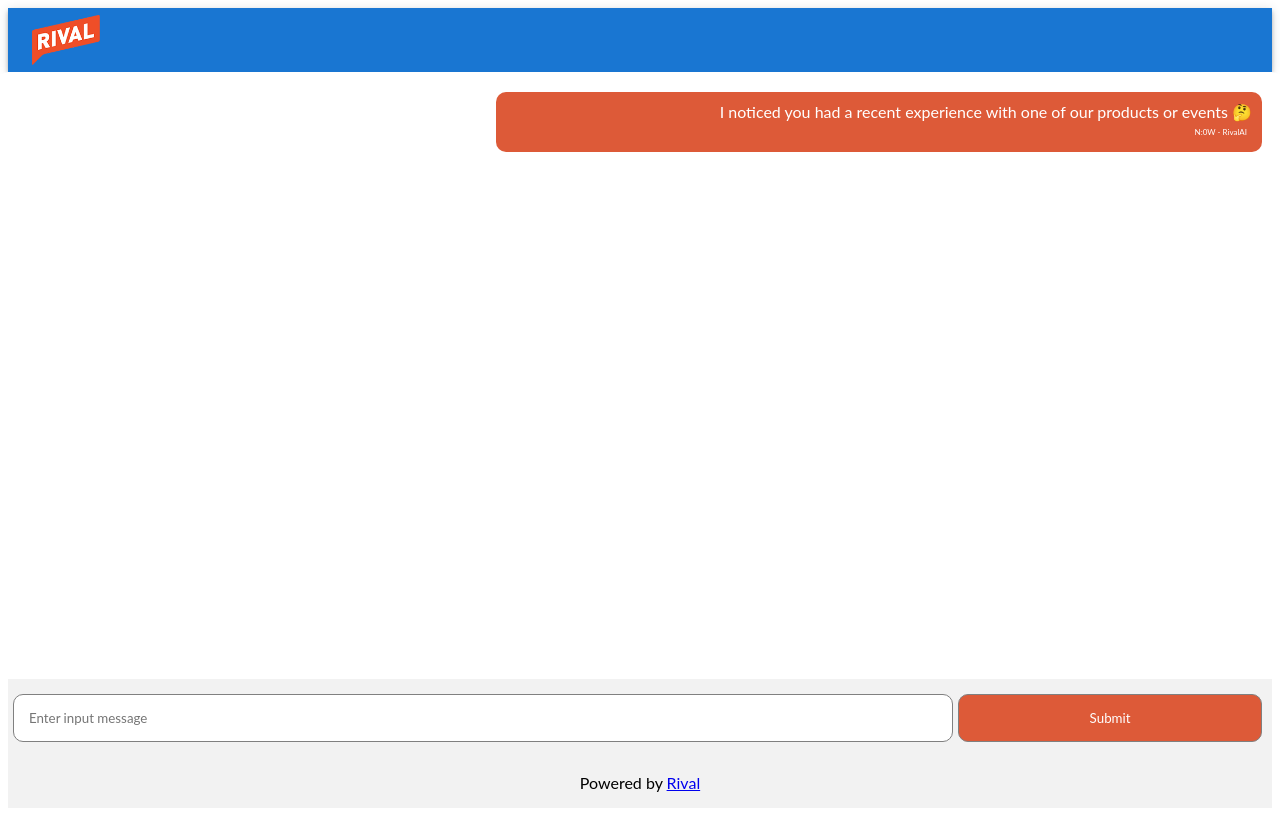
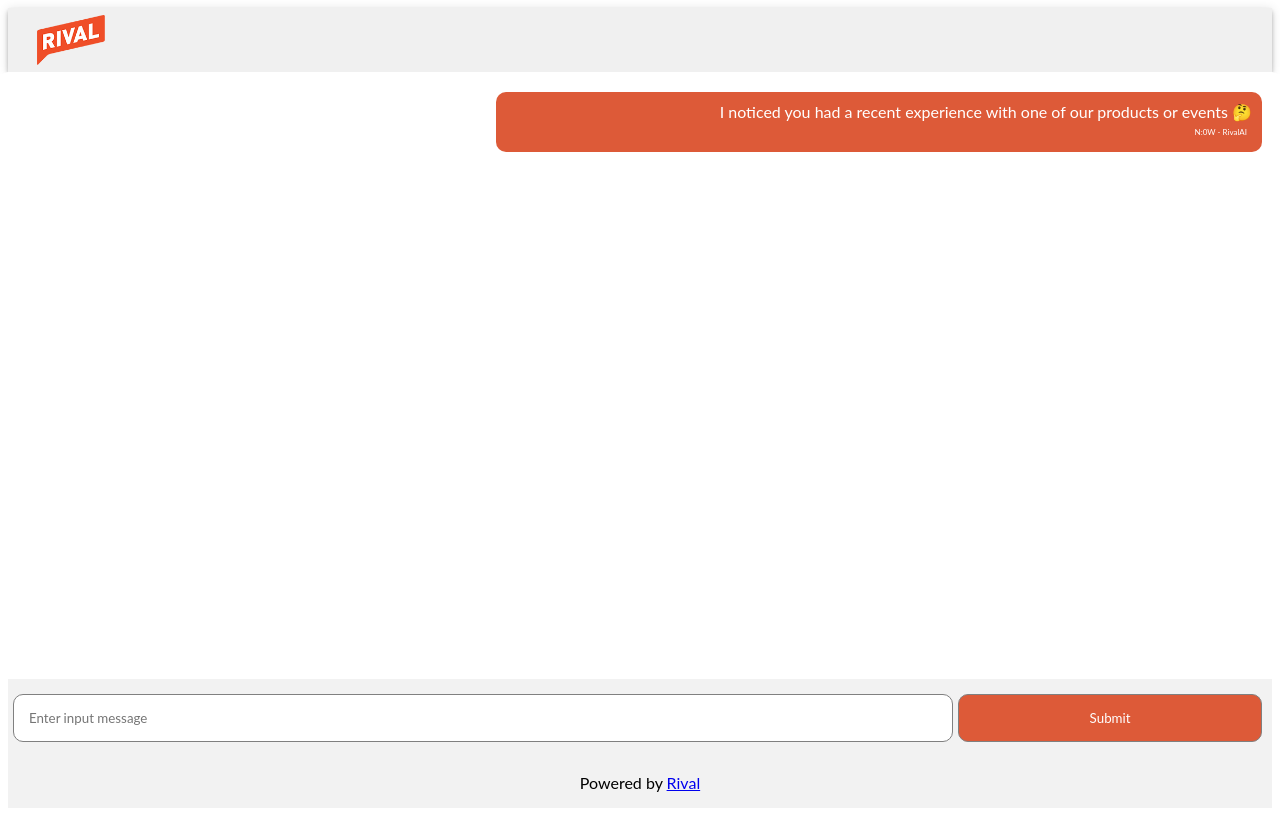
Before and after one commit to Ollstar/hybridnamegenerator, a Next.js app: page / in a window 1280 px wide. Built offline with nearby package versions, Linux system fonts and the light colour scheme.

Commit message:
Changed header colour

```diff
--- a/pages/index.js
+++ b/pages/index.js
@@ -15,7 +15,8 @@ import {
   ListItemText,
   Typography,
   Link,
-  Container
+  Container,
+  rgbToHex
 } from "@mui/material";
 export default function Home() {
   const [animalInput, setAnimalInput] = useState("");
@@ -71,9 +72,9 @@ export default function Home() {
         <link rel="icon" href="/Rival_logo_2x.png" />
         <meta name="viewport" content="width=device-width, initial-scale=1.0, maximum-scale=1.0, user-scalable=0" />
       </Head>
-      <AppBar position="static">
+      <AppBar position="static" style={{ backgroundColor: "rgb(240,240,240)" }}>
             <Toolbar>
-              <img src="/Rival_logo_2x.png" style={{ height: '50px' }} />
+              <img src="/Rival_logo_2x.png" style={{ height: '50px', margin: "5px"}} />
             </Toolbar>
           </AppBar>
       <div className={styles.scrollableContainer} style={{ width: "100%", height: "80vh" }} ref={scrollableContainerRef}>
```
